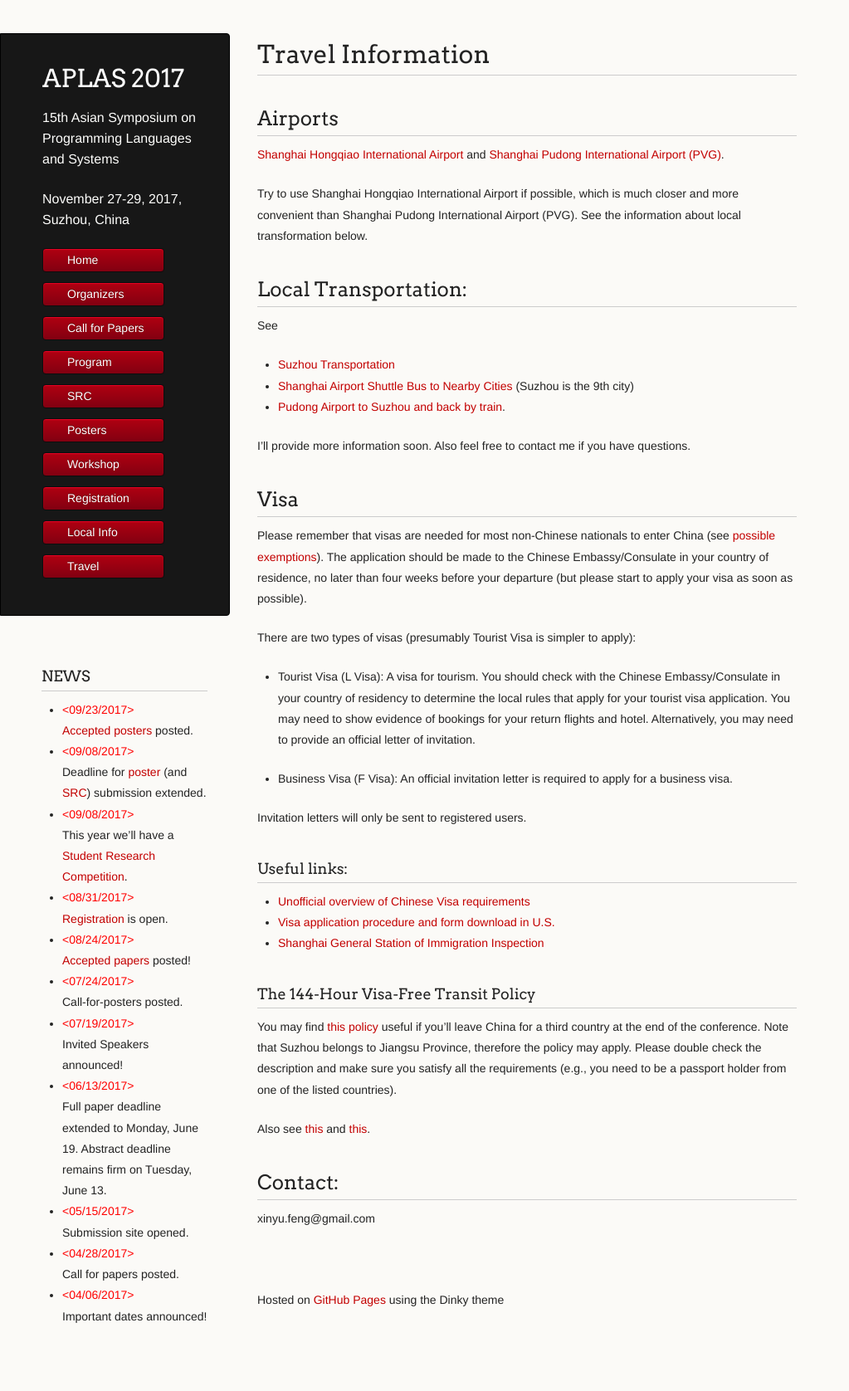
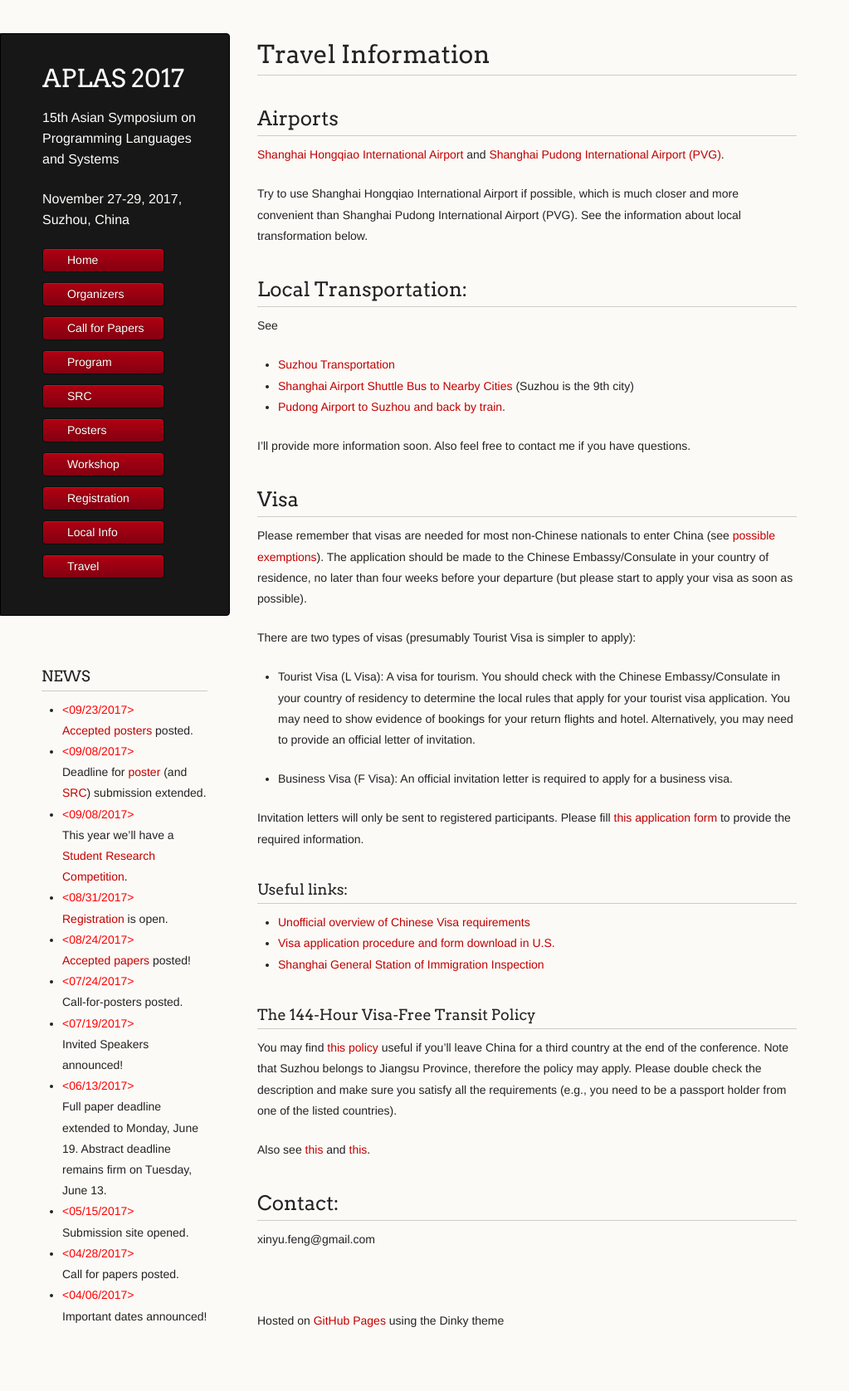
Before and after one commit to www-aplas/www-aplas.github.io, a Jekyll site: the page built from travel.md, in a window 1280 px wide. Shown: the whole page at 83% size, without its empty margins (0-1023 px from the left). Built offline with Jekyll 4.4.1, drawn with Linux system fonts in a browser that asks for light colours; our own code applies the rules of GitHub Pages for plain Markdown files; a script that is not in the unit is left out; before the commit the page ends 1651 px from its top, so only the background shows below that.

Commit message:
Update travel.md

```diff
--- a/travel.md
+++ b/travel.md
@@ -27,7 +27,7 @@ There are two types of visas (presumably Tourist Visa is simpler to apply):
 
 - Business Visa (F Visa): An official invitation letter is required to apply for a business visa.
 
-Invitation letters will only be sent to registered users.
+Invitation letters will only be sent to registered participants. Please fill [this application form](https://goo.gl/forms/v4WOsPNZ6J9aH8K33) to provide the required information.
 
 ### Useful links:
 
```
